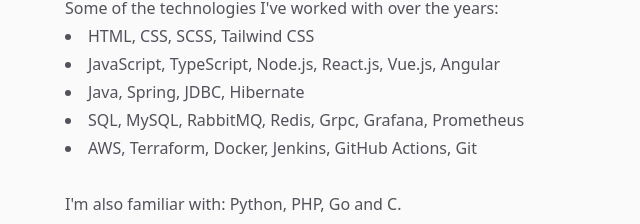
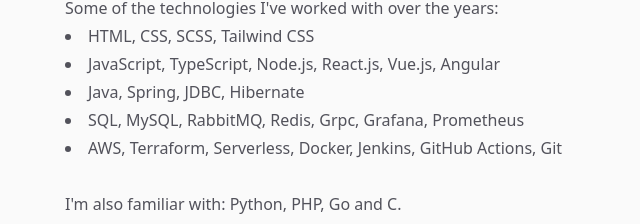
Before and after one commit to azdanov/azdanov-web, a Next.js app: page /about in a window 1280 px wide. Shown: the part 810-1034 px from the top of the page, without its empty margins (63-703 px from the left). Built offline with nearby package versions, Linux system fonts and the light colour scheme; no server answers.

Commit message:
update about

```diff
--- a/src/pages/about.jsx
+++ b/src/pages/about.jsx
@@ -70,7 +70,8 @@ export default function About() {
                       SQL, MySQL, RabbitMQ, Redis, Grpc, Grafana, Prometheus
                     </li>
                     <li>
-                      AWS, Terraform, Docker, Jenkins, GitHub Actions, Git
+                      AWS, Terraform, Serverless, Docker, Jenkins, GitHub
+                      Actions, Git
                     </li>
                   </ul>
                 </section>
```
